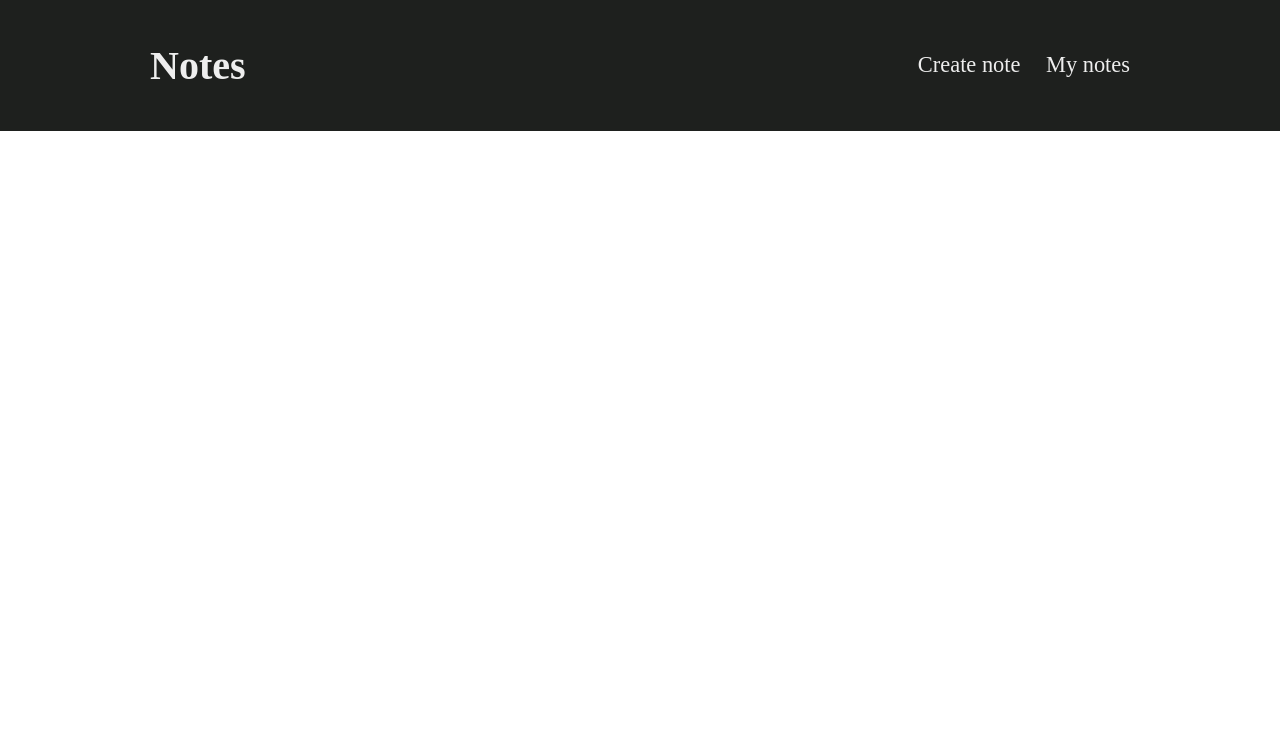
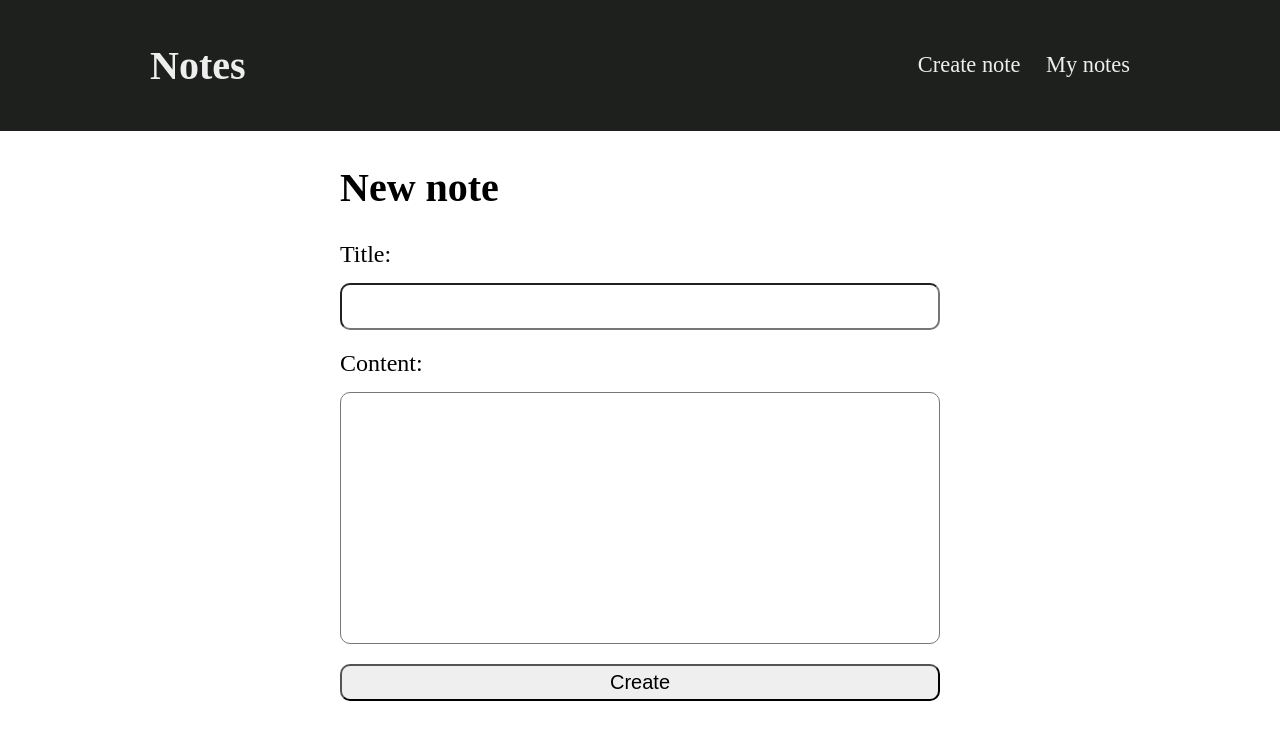
Before and after one commit to tadanama/react-notes-app, a React (Vite) app in the folder client/: page / in a window 1280 px wide. Shown: the top 740 px of the page. Built offline with nearby package versions, Linux system fonts and the light colour scheme.

Commit message:
Render AddNotesForm below the header

```diff
--- a/client/src/App.jsx
+++ b/client/src/App.jsx
@@ -1,9 +1,11 @@
 import Header from "./component/Header";
+import AddNotesForm from "./features/notes/AddNotesForm";
 
 function App() {
 	return (
 		<>
 			<Header />
+			<AddNotesForm />
 		</>
 	);
 }
```
